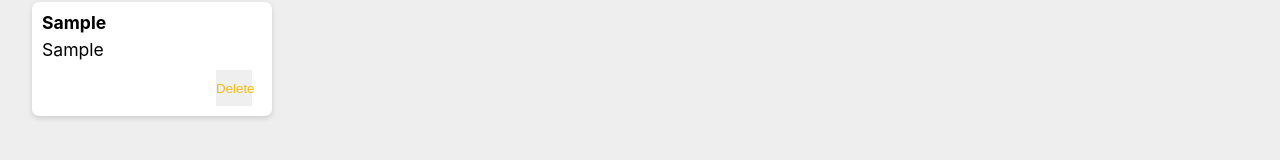
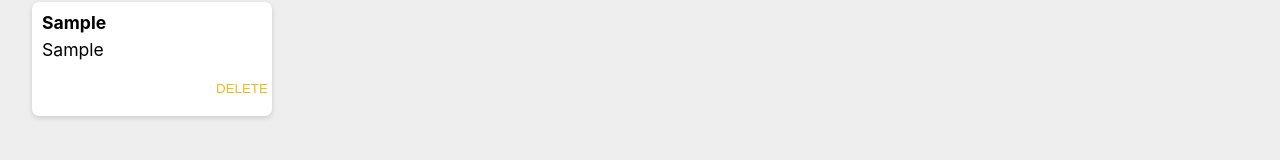
Before and after one commit to nk38104/keeper, a React (Create React App) app: page / in a window 1280 px wide. Both pictures are taken after typing "Sample", "Sample" into the empty fields and a click on the button "Add". Shown: the part 280-440 px from the top of the page. Built offline with nearby package versions, Linux system fonts and the light colour scheme.

Commit message:
Add handle for empty note submit

```diff
--- a/src/components/App.js
+++ b/src/components/App.js
@@ -9,13 +9,13 @@ import './App.css';
 const App = () => {
 	const [notes, setNotes] = useState([]);
 
-	function onNoteAdd(newNote) {
+	function onAddNote(newNote) {
 		setNotes((prevNotes) => {
 			return [...prevNotes, newNote];
 		});
 	}
 
-	function onNoteDelete(noteId) {
+	function onDeleteNote(noteId) {
 		setNotes((prevNotes) => {
 			return prevNotes.filter((_, index) => index !== noteId);
 		});
@@ -24,8 +24,8 @@ const App = () => {
 	return (
 		<div>
 			<Header />
-			<CreateArea onAdd={onNoteAdd} />
-			<NoteList notes={notes} onDelete={onNoteDelete} />
+			<CreateArea addNote={onAddNote} />
+			<NoteList notes={notes} deleteNote={onDeleteNote} />
 			<Footer />
 		</div>
 	);
--- a/src/components/CreateArea/CreateArea.js
+++ b/src/components/CreateArea/CreateArea.js
@@ -2,7 +2,7 @@ import React, { useState } from "react";
 import "./CreateArea.css";
 
 
-const CreateArea = ({ onAdd }) => {
+const CreateArea = ({ addNote }) => {
     const initNoteState = {
         title: "",
         content: ""
@@ -11,22 +11,23 @@ const CreateArea = ({ onAdd }) => {
     const [note, setNote] = useState(initNoteState);
 
     const handleElementChange = (event) => {
-        const elementContent = event.target.value;
-        const elementName = event.target.name;
+        const { name, value } = event.target;
 
-        setNote((prevValue) => {
+        setNote(prevValue => {
             return {
                 ...prevValue,
-                [elementName]: elementContent
+                [name]: value
             }
         });
     }
 
-    const handleNoteAdd = (event) => {
-        onAdd(note);
+    const handleSubmitNote = (event) => {
+        if(note.title.length && note.content.length) {
+            addNote(note);
+            setNote(initNoteState);
+        }
 
         event.preventDefault();
-        setNote(initNoteState);
     }
 
     return (
@@ -34,7 +35,7 @@ const CreateArea = ({ onAdd }) => {
             <form>
                 <input onChange={handleElementChange} name="title" placeholder="Enter note title here..." value={note.title}/>
                 <textarea onChange={handleElementChange} name="content" placeholder="Enter note content here..." rows="3" value={note.content}/>
-                <button onClick={handleNoteAdd}>Add</button>
+                <button onClick={handleSubmitNote}>Add</button>
             </form>
         </div>
     );
--- a/src/components/Note/Note.css
+++ b/src/components/Note/Note.css
@@ -21,6 +21,7 @@
 }
 
 .note button {
+    background: none;
     position: relative;
     float: right;
     margin-right: 10px;
--- a/src/components/Note/Note.js
+++ b/src/components/Note/Note.js
@@ -1,16 +1,16 @@
 import React from "react";
 import "./Note.css";
 
-const Note = ({ id, note, onDelete }) => {
-    function handleOnDelete() {
-        onDelete(id);
+const Note = ({ id, note, deleteNote }) => {
+    function handleDeleteNote() {
+        deleteNote(id);
     }
 
     return (
         <div className="note">
             <h1>{note.title}</h1>
             <p>{note.content}</p>
-            <button onClick={handleOnDelete}>Delete</button>
+            <button onClick={handleDeleteNote}>DELETE</button>
         </div>
     );
 };
--- a/src/components/NoteList/NoteList.js
+++ b/src/components/NoteList/NoteList.js
@@ -2,10 +2,10 @@ import React from "react";
 import Note from "../Note/Note";
 
 
-const NoteList = ({ notes, onDelete }) => {
+const NoteList = ({ notes, deleteNote }) => {
     return (
         notes.map((note, index) => {
-            return <Note key={index} id={index} note={note} onDelete={onDelete} />
+            return <Note key={index} id={index} note={note} deleteNote={deleteNote} />
         })
     );
 }
```
